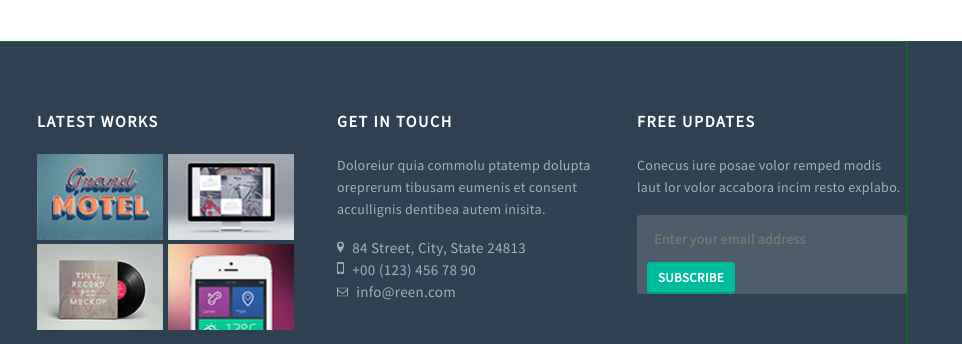
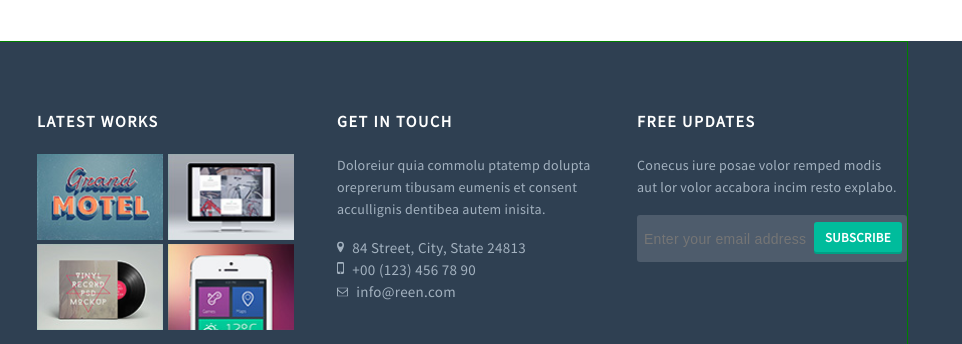
Before and after one commit to Peleka/Reen, a website: page src/templates/index.html in a window 1280 px wide. Shown: the part 3424-3768 px from the top of the page, 318-1280 px from the left. Drawn offline with nearby package versions, Linux system fonts and the light colour scheme; files that its build step writes are made by us from their sources; files whose address does not match are found by name.

Commit message:
footer fix subscribe

```diff
--- a/src/styles/footer.less
+++ b/src/styles/footer.less
@@ -76,7 +76,8 @@
   }
 
   .subscribe {
-    width: 270px;
+    position: relative;
+    min-width: 270px;
     min-height: 40px;
     background-color: #4e5c6c;
     border-radius: 3px;
@@ -84,22 +85,24 @@
     input[type="email"] {
       min-width: 150px;
       height: 45px;
-      margin-left: 15px;
+      margin-left: 5px;
+      padding-right: 0;
       border: none;
       outline: none;
       background-color: #4e5c6c;
       color: #a3b1bf;
-      font-family: 'Source Sans Pro', Arial, sans-serif;
       font-size: 14px;
       line-height: 22px;
-      font-weight: 600;
+      font-weight: 500;
       letter-spacing: .02em;
       vertical-align: middle;
     }
 
     input[type="submit"] {
+      position: absolute;
+      top: 7px;
+      right: 5px;
       width: 88px;
-      margin-left: 10px;
       border: none;
       border-radius: 3px;
       text-transform: uppercase;
--- a/src/templates/index.html
+++ b/src/templates/index.html
@@ -210,7 +210,7 @@
           <div class='footer-item footer-item-1'>
             <h1>Who we are</h1>
             <a href="#">
-              <img src='img/footer_logo (1).svg'
+              <img src='img/footer_logo.svg'
                width="130px" height="32px" alt='footer_logo'>
             </a>
             <p>Magnis modipsae voloratati andigen
@@ -259,8 +259,8 @@
           </div>
           <div class='footer-item footer-item-4'>
               <h1>Free updates</h1>
-              <p>Conecus iure posae volor remped
-                 modis laut lor volor accabora incim
+              <p>Conecus iure posae volor remped modis</br>
+                aut lor volor accabora incim
                  resto explabo.</p>
             <form action="#" class="subscribe" method="POST">
               <input type="email" placeholder="Enter your email address" required>
```
Also changed, not shown: src/img/footer_logo.svg (renamed from src/img/footer_logo (1).svg).
